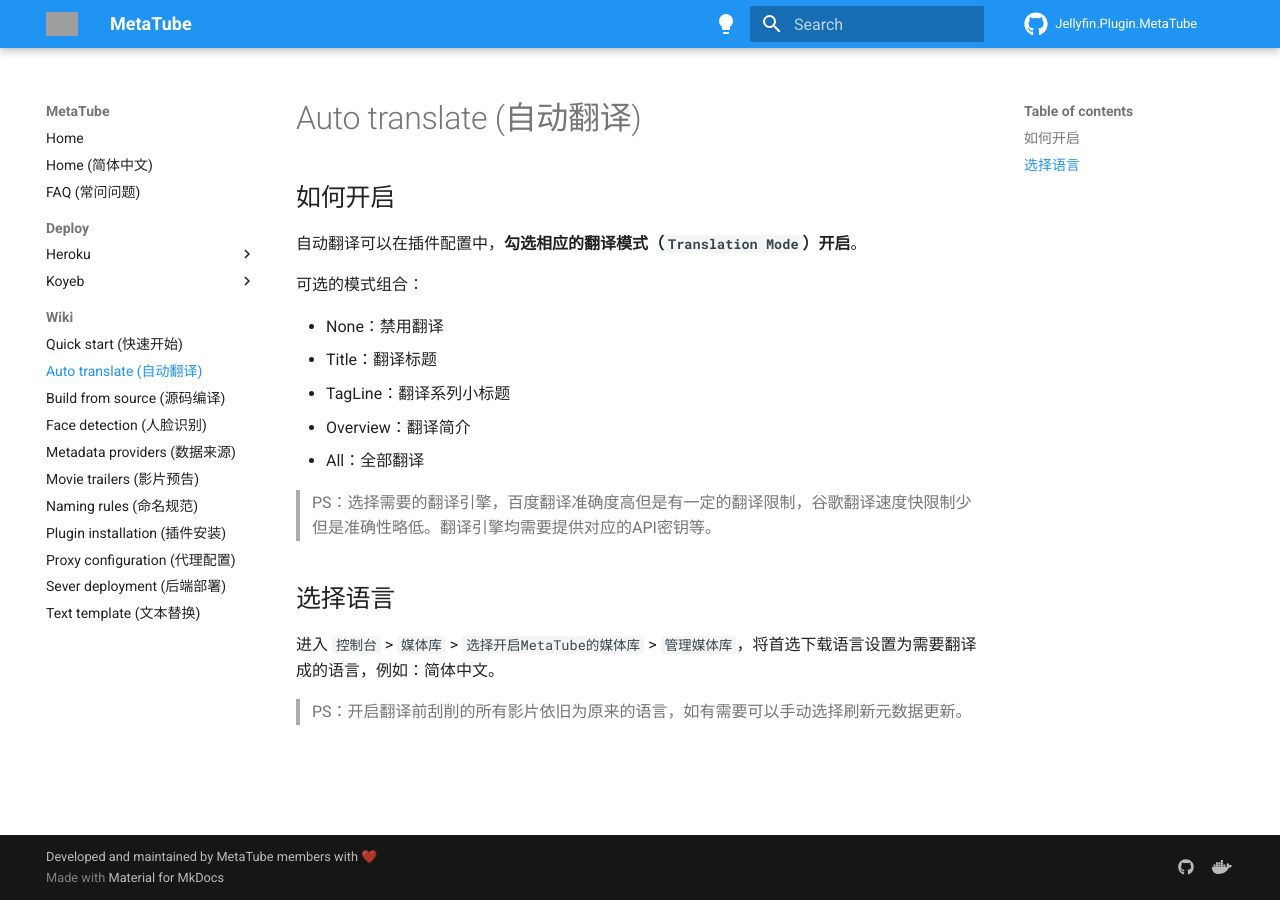
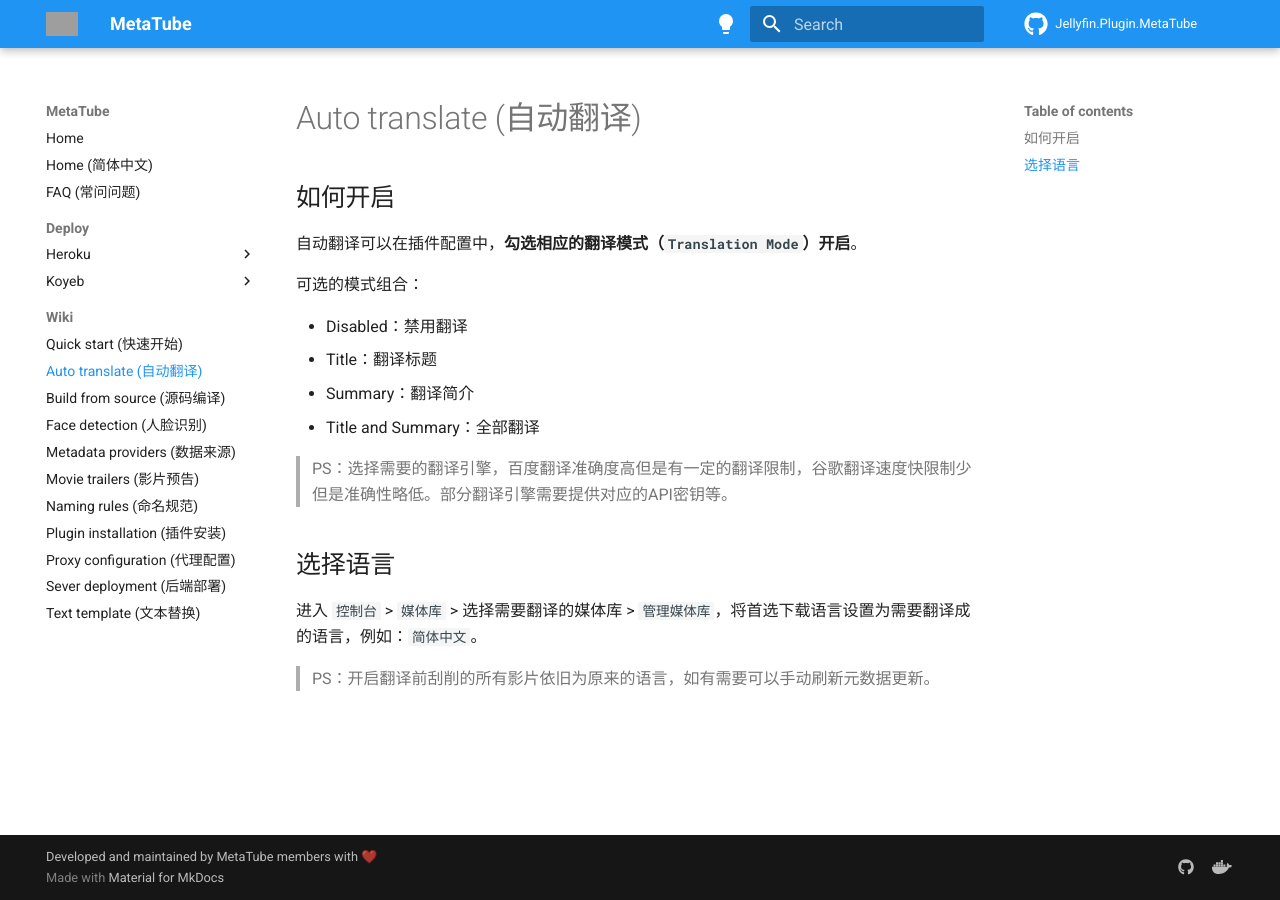
Before and after one commit to metatube-community/metatube-community.github.io, an MkDocs documentation site: the page built from docs/wiki/auto-translation.md, in a window 1280 px wide. Built offline with MkDocs 1.6.1 and Material for MkDocs 9.7.7, drawn with Linux system fonts in a browser that asks for light colours; comment, search, counter and statistics services are not loaded; grey boxes are pictures that could not be loaded.

Commit message:
Fix: edit_uri and terms

```diff
--- a/docs/wiki/auto-translation.md
+++ b/docs/wiki/auto-translation.md
@@ -6,16 +6,15 @@
 
 可选的模式组合：
 
-- None：禁用翻译
+- Disabled：禁用翻译
 - Title：翻译标题
-- TagLine：翻译系列小标题
-- Overview：翻译简介
-- All：全部翻译
+- Summary：翻译简介
+- Title and Summary：全部翻译
 
-> PS：选择需要的翻译引擎，百度翻译准确度高但是有一定的翻译限制，谷歌翻译速度快限制少但是准确性略低。翻译引擎均需要提供对应的API密钥等。
+> PS：选择需要的翻译引擎，百度翻译准确度高但是有一定的翻译限制，谷歌翻译速度快限制少但是准确性略低。部分翻译引擎需要提供对应的API密钥等。
 
 ## 选择语言
 
-进入 `控制台` > `媒体库` > `选择开启MetaTube的媒体库` > `管理媒体库`，将首选下载语言设置为需要翻译成的语言，例如：简体中文。
+进入 `控制台` > `媒体库` > 选择需要翻译的媒体库 > `管理媒体库`，将首选下载语言设置为需要翻译成的语言，例如：`简体中文`。
 
-> PS：开启翻译前刮削的所有影片依旧为原来的语言，如有需要可以手动选择刷新元数据更新。
+> PS：开启翻译前刮削的所有影片依旧为原来的语言，如有需要可以手动刷新元数据更新。
--- a/mkdocs.yml
+++ b/mkdocs.yml
@@ -7,7 +7,8 @@
 
 # Repository
 repo_name: Jellyfin.Plugin.MetaTube
-repo_url: https://github.com/metatube-community/jellyfin-plugin-metatube
+repo_url: https://github.com/metatube-community/jellyfin-plugin-metatube/
+edit_uri: https://github.com/metatube-community/metatube-community.github.io/blob/main/docs/
 
 # Copyright as footer description
 copyright: Developed and maintained by MetaTube members with ❤️
```
Also changed, not shown: docs/wiki/face-detection.md (+1 -1 lines).
